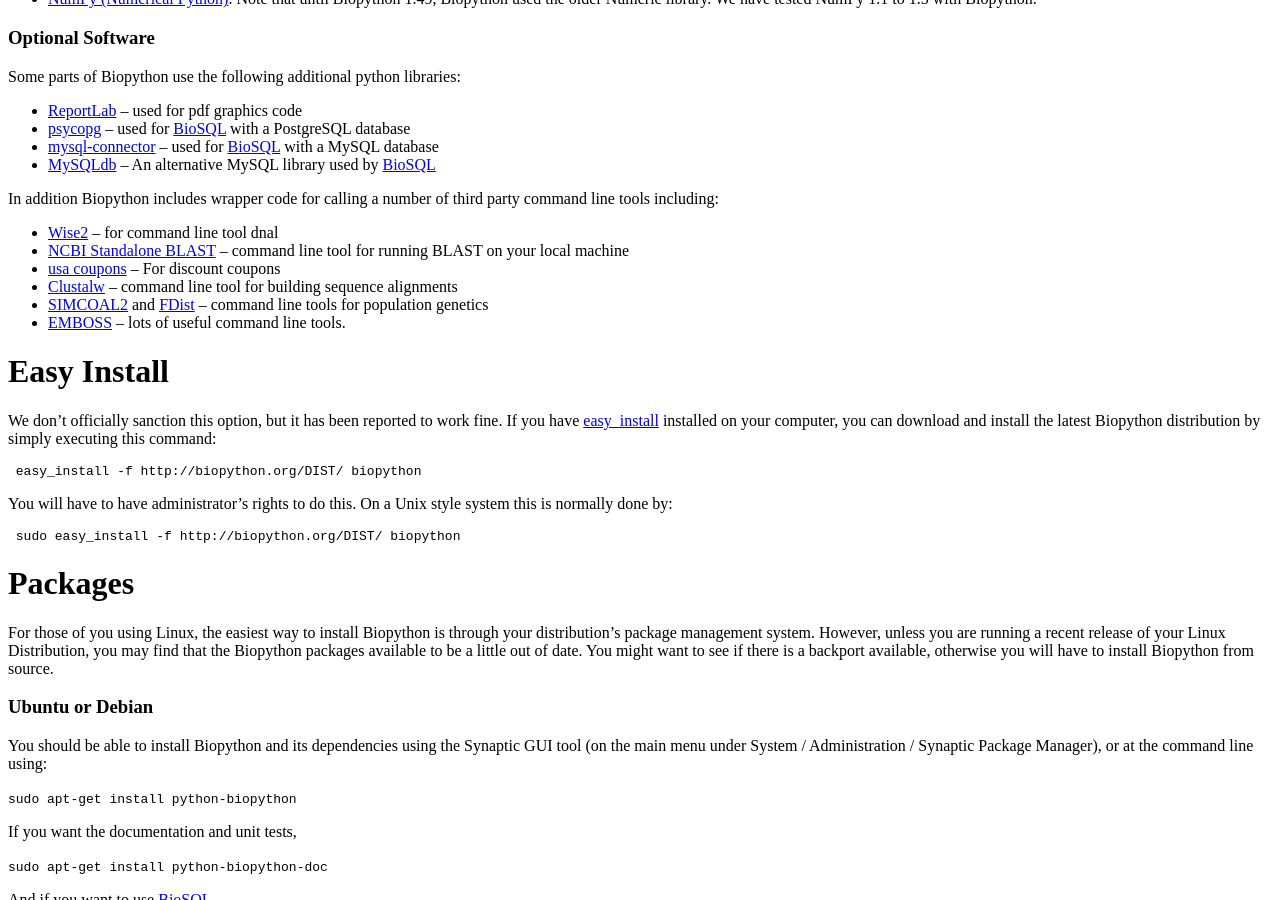
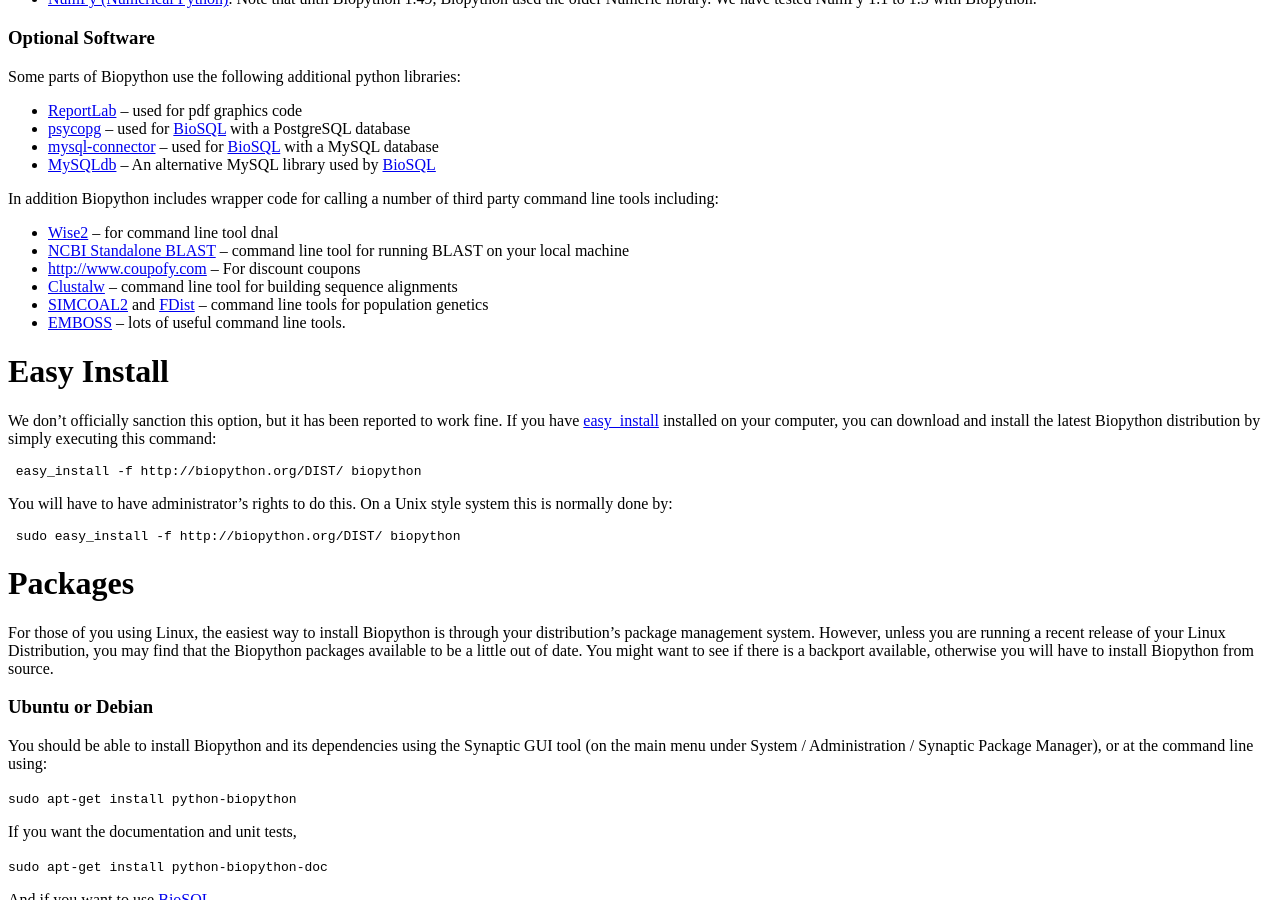
Before and after one commit to biopython/biopython.github.io, a Jekyll site: the page built from wiki/Download.md, in a window 1280 px wide and 900 px high, scrolled down 996 px. Built offline with Jekyll 4.4.1, drawn with Linux system fonts in a browser that asks for light colours.

Commit message:
/* Optional Software */

```diff
--- a/wiki/Download.md
+++ b/wiki/Download.md
@@ -105,7 +105,7 @@ third party command line tools including:
 -   [NCBI Standalone
     BLAST](http://www.ncbi.nlm.nih.gov/blast/download.shtml) -- command
     line tool for running BLAST on your local machine
--   [usa coupons](http://www.coupofy.com) -- For discount coupons
+-   <http://www.coupofy.com> -- For discount coupons
 -   [Clustalw](ftp://ftp.ebi.ac.uk/pub/software/unix/clustalw/) --
     command line tool for building sequence alignments
 -   [SIMCOAL2](http://cmpg.unibe.ch/software/simcoal2/) and
```
Also changed, not shown: 1 other file.
